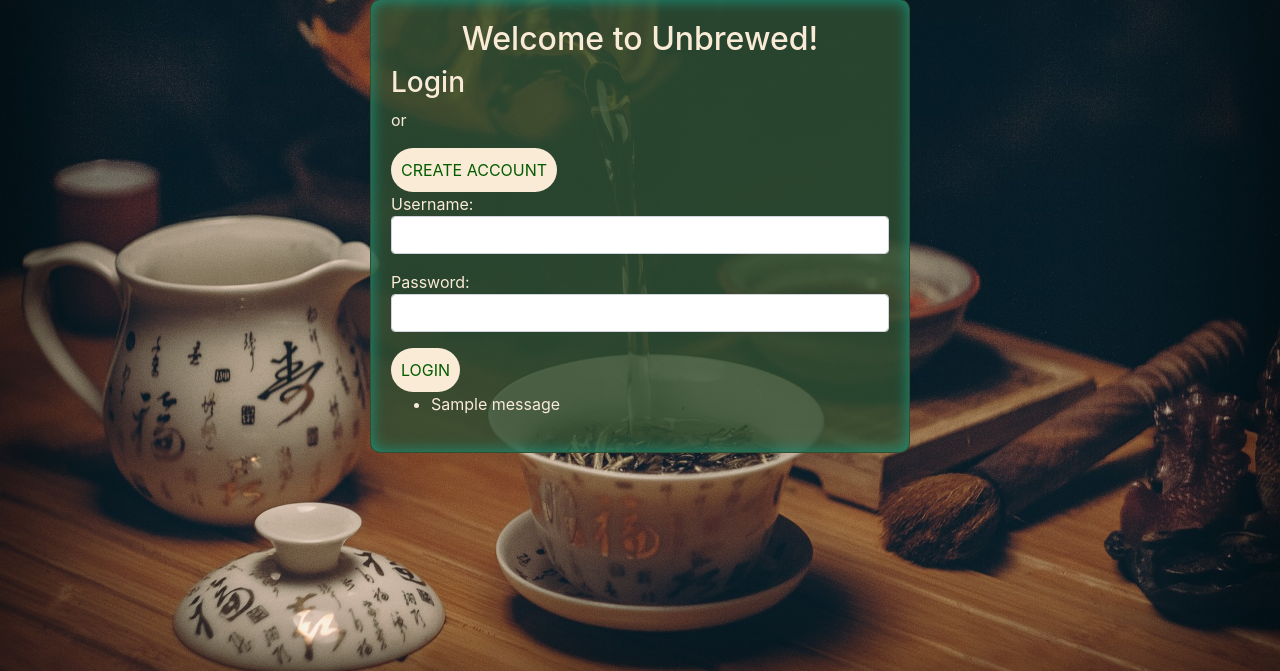
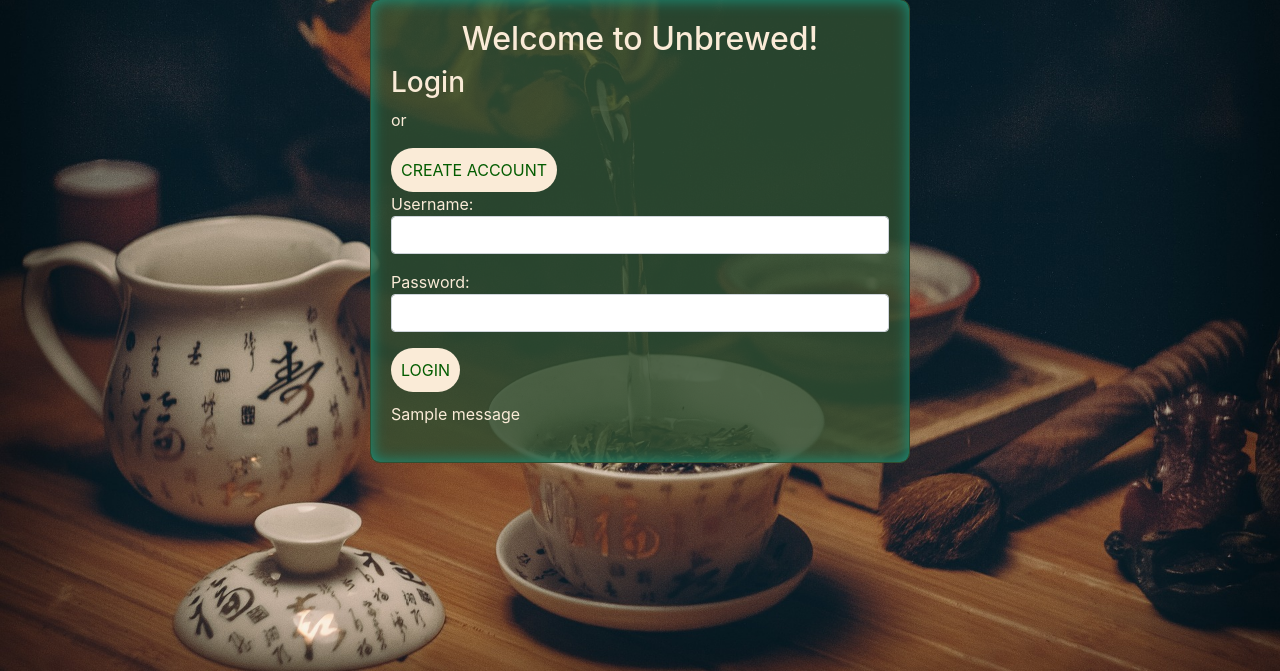
Before and after one commit to Juustoisa/Unbrewed, a Flask app: page / in a window 1280 px wide. Shown: the part 129-800 px from the top of the page. Run offline with Flask 2, Linux system fonts and the light colour scheme; one stand-in notice (Sample message) is shown; some libraries are stand-ins or nearby versions.

Commit message:
Small fix

```diff
--- a/routes.py
+++ b/routes.py
@@ -127,7 +127,7 @@ def login():
     if user.login(username,password):
             return redirect("/frontpage")
     else:
-        flash('Wrong username or password')
+        flash('Wrong username or password', 'flashError')
         return render_template("index.html")
 #Logout
 @app.route("/logout")
--- a/templates/front-page.html
+++ b/templates/front-page.html
@@ -23,9 +23,8 @@
             <div class="col-10 col-md-8 col-lg-6">
             {% if session.user_id %}
 
-
                 <div class="form-style">
-                    <h4>Logged in as {{ session.user_name }}, welcome!</h4>
+                    <h4 class="text-center">Logged in as {{ session.user_name }}, welcome!</h4>
                 </div>
 
             {% else %}
--- a/templates/index.html
+++ b/templates/index.html
@@ -30,15 +30,13 @@
                         <button class="nicer-button" type="submit" value="Login">Login</button>
                         {% with messages = get_flashed_messages(with_categories=true) %}
                         {% if messages %}
-                        <ul class=flashes>
+                        <div class=flashes>
                             {% for category, message in messages %}
-                                <li class="{{ category }}">{{ message }}</li>
+                                <p class="{{ category }}" style="padding-top: 10px;">{{ message }}</p>
                             {% endfor %}
-
-                            </ul>
-                            {% endif %}
-                            {% endwith %}
-                        </ul>
+                        </div>
+                        {% endif %}
+                        {% endwith %}
                     </form>
                 </div>
             {% endif %}
```
